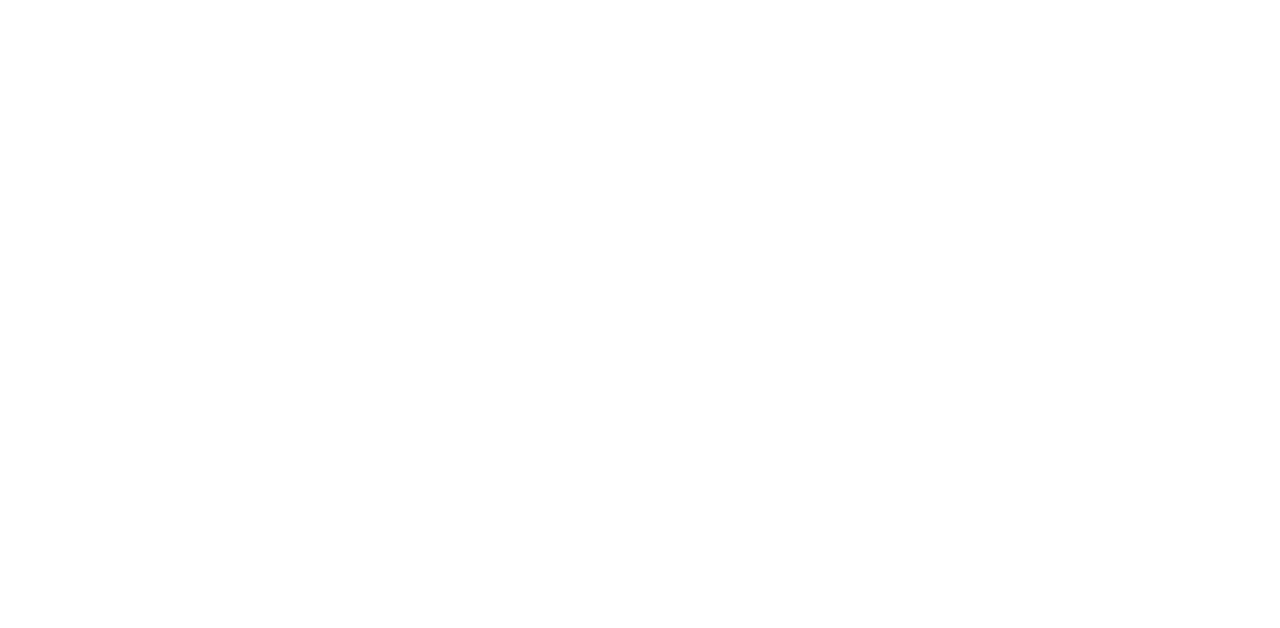
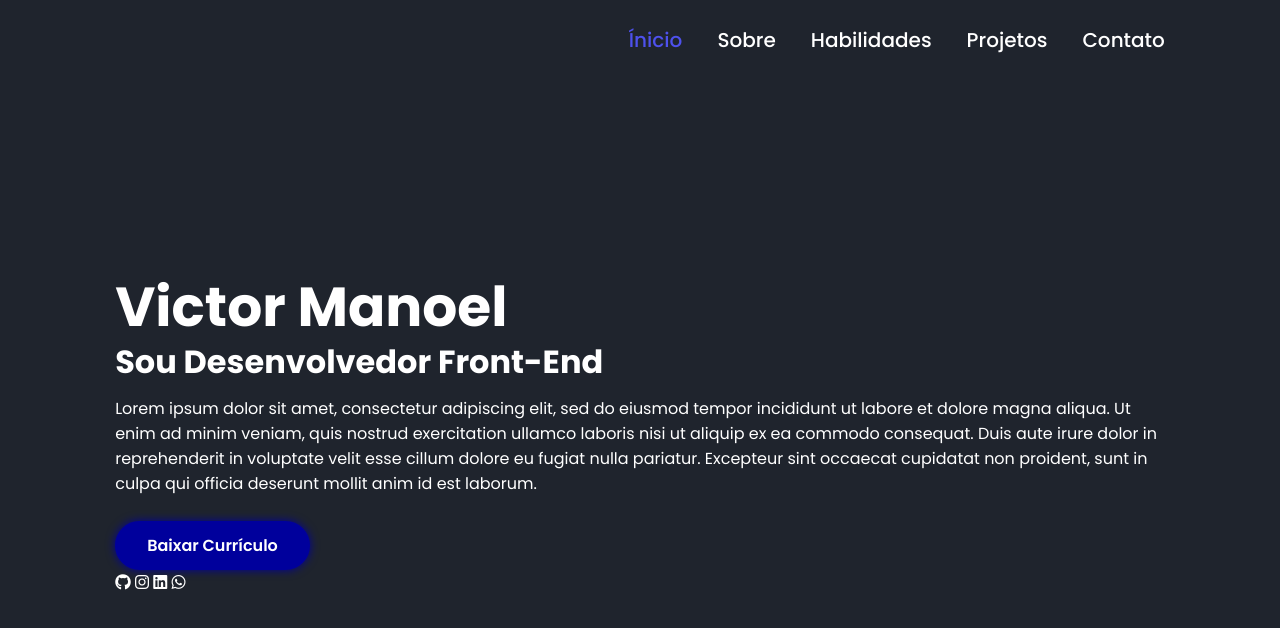
Before and after one commit to vitormanoeld/Portf-lio, a plain HTML site: page src/index.html in a window 1280 px wide. Drawn offline with Linux system fonts and the light colour scheme.

Commit message:
Criação de portólio está no meio da criação onde ja foi colocado poucas coisas e depois mudar algumas outras

```diff
--- a/src/index.html
+++ b/src/index.html
@@ -4,11 +4,51 @@
 <head>
     <meta charset="UTF-8">
     <meta name="viewport" content="width=device-width, initial-scale=1.0">
+    <link rel="stylesheet" href="styles/styles.css">
+    <link href="https://cdnjs.cloudflare.com/ajax/libs/font-awesome/6.0.0-beta3/css/all.min.css" rel="stylesheet">
     <title>Portfólio - Victor Manoel</title>
 </head>
 
 <body>
-
+    <nav class="navbar">
+        <a href="" class="logo"></a>
+        <ul>
+            <li class="active">
+                <a href="#">Ínicio</a>
+            </li>
+            <li>
+                <a href="#">Sobre</a>
+            </li>
+            <li>
+                <a href="#">Habilidades</a>
+            </li>
+            <li>
+                <a href="#">Projetos</a>
+            </li>
+            <li>
+                <a href="#">Contato</a>
+            </li>
+        </ul>
+    </nav>
+    <section class="home">
+        <div class="home-info">
+            <h1>Victor Manoel</h1>
+            <h2>Sou Desenvolvedor Front-End</h2>
+            <p>
+                Lorem ipsum dolor sit amet, consectetur adipiscing elit, sed do eiusmod tempor incididunt ut labore et dolore magna aliqua. Ut enim ad minim veniam, quis nostrud exercitation ullamco laboris nisi ut aliquip ex ea commodo consequat. Duis aute irure dolor
+                in reprehenderit in voluptate velit esse cillum dolore eu fugiat nulla pariatur. Excepteur sint occaecat cupidatat non proident, sunt in culpa qui officia deserunt mollit anim id est laborum.
+            </p>
+            <div class="btn-curr">
+                <a href="#" class="btn">Baixar Currículo</a>
+            </div>
+            <div class="redes-sociais">
+                <a href=""><i class="fab fa-github"></i></a>
+                <a href=""><i class="fab fa-instagram"></i></a>
+                <a href=""><i class="fab fa-linkedin"></i></a>
+                <a href=""><i class="fab fa-whatsapp"></i></a>
+            </div>
+        </div>
+    </section>
 </body>
 
 </html>
--- /dev/null
+++ b/src/styles/styles.css
@@ -0,0 +1,93 @@
+@import url('https://fonts.googleapis.com/css2?family=Poppins:ital,wght@0,100;0,200;0,300;0,400;0,500;0,600;0,700;0,800;0,900;1,100;1,200;1,300;1,400;1,500;1,600;1,700;1,800;1,900&display=swap');
+* {
+    margin: 0;
+    padding: 0;
+    box-sizing: border-box;
+    font-family: "Poppins", sans-serif;
+}
+
+body {
+    background-color: #1f242d;
+}
+
+a {
+    color: #fff;
+    text-decoration: none;
+}
+
+.navbar {
+    position: fixed;
+    left: 0;
+    top: 0;
+    width: 100%;
+    padding: 25px 9%;
+    display: flex;
+    justify-content: space-between;
+    align-items: center;
+    z-index: 100;
+}
+
+.navbar ul {
+    display: flex;
+}
+
+.navbar ul li {
+    list-style: none;
+    margin-left: 35px;
+}
+
+.navbar ul li a {
+    font-size: 20px;
+    font-weight: 500;
+}
+
+.navbar ul li:hover a,
+.navbar ul li.active a {
+    color: rgb(78, 81, 236);
+}
+
+.home {
+    display: flex;
+    align-items: center;
+    height: 100vh;
+    padding: 60px 9% 0;
+    color: #fff;
+}
+
+.home-info h1 {
+    font-size: 55px;
+}
+
+.home-info h2 {
+    font-size: 32px;
+    margin-top: -10px;
+}
+
+.home-info p {
+    font-size: 16px;
+    margin: 10px 0 25px;
+}
+
+.home-info .btn-curr {
+    display: flex;
+    align-items: center;
+}
+
+.btn {
+    display: inline-block;
+    padding: 10px 30px;
+    background-color: #00009C;
+    border: 2px solid #00009C;
+    border-radius: 40px;
+    box-shadow: 0 0 10px #00009C;
+    font-size: 16px;
+    color: white;
+    font-weight: 600;
+    transition: .5s;
+}
+
+.btn:hover {
+    background: transparent;
+    color: #ffffff;
+    box-shadow: none;
+}
```
